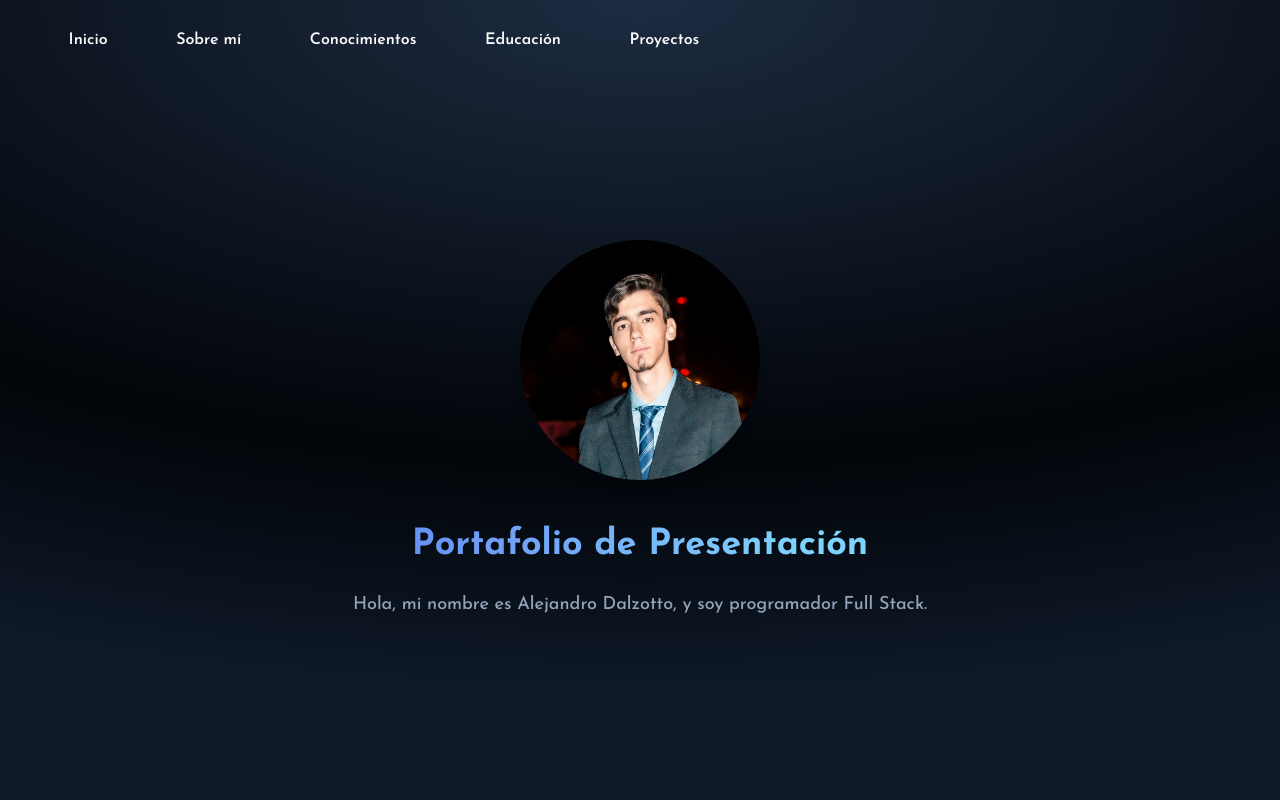
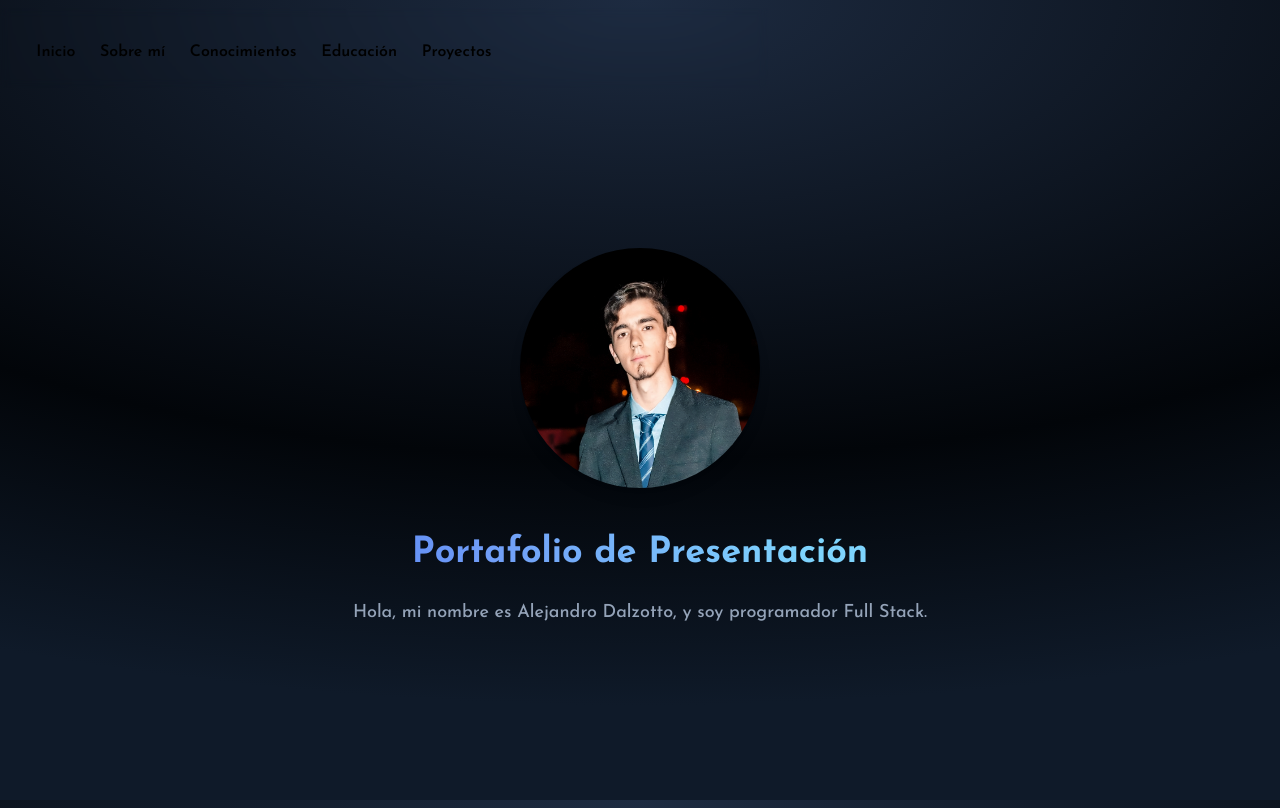
Before and after one commit to AlejandroDalzotto/Portafolio, a Next.js app: page / in a window 1280 px wide. Built offline with nearby package versions, Linux system fonts and the light colour scheme.

Commit message:
cambios a la navbar

```diff
--- a/components/Navbar.jsx
+++ b/components/Navbar.jsx
@@ -5,6 +5,7 @@ import 'app/globals.css'
 import Image from "next/image"
 import BarsSolid from "@/public/icons/bars-solid.svg"
 import { useState } from "react"
+import logo from "@/public/logo.png"
 
 const navigation = [
     {
@@ -34,18 +35,26 @@ export default function Navbar() {
     const [navbar, setNavbar] = useState(false)
 
     return (
-        <header className="font-semibold text-[#fafafa] h-20 w-full md:relative">
+        <header className="font-semibold text-[#fafafa] h-20 w-full md:relative" onClick={() => setNavbar(!navbar)}>
 
             <div className="md:hidden">
-                <button className="m-4 fixed top-1 left-1 z-[5] invert" onClick={() => setNavbar(!navbar)}>
+                <button className={`${navbar ? "invert-0" : "invert"} m-4 fixed top-1 left-1 z-[5]`} onClick={() => setNavbar(!navbar)}>
                     <Image src={BarsSolid} width={25} height={25} alt='bars_icon' />
                 </button>
             </div>
 
 
-            <div className={`fixed md:relative md:block bottom-0 md:bottom-auto w-full md:max-w-[768px] md:left-0 top-0 md:h-[inherit] bg-black md:bg-transparent z-[3] transition-all opacity-0 md:opacity-100 ${navbar ? "left-[0] opacity-100" : "left-[-100%] opacity-0"}`}>
-                <nav className="h-full">
-                    <ul className="h-full flex flex-col md:flex-row items-center justify-evenly">
+            <div className={`fixed md:relative md:block bottom-0 md:bottom-auto w-full md:max-w-[768px] md:left-0 top-0 md:h-[inherit] bg-white/10 backdrop-blur-sm md:bg-transparent z-[3] transition-all opacity-0 md:opacity-100 ${navbar ? "left-[0] opacity-100" : "left-[-100%] opacity-0"}`}>
+                <nav className="h-96 md:h-full bg-slate-100 md:bg-transparent m-2 p-4 flex items-end text-black md:text-white">
+                    <div className="absolute top-6 right-6 md:hidden">
+                        <figure className="flex items-center gap-2">
+                            <Image src={logo} alt="logo" width={40} height={40} />
+                            <figcaption>
+                                <p className="text-2xl font-medium">A|D</p>
+                            </figcaption>
+                        </figure>
+                    </div>
+                    <ul className="h-2/3 w-2/3 flex flex-col md:flex-row justify-around">
                         {navigation.map(({ label, route }) => (
                             <li key={route} className="md:transition-all md:hover:text-[#709DF7] md:hover:underline">
                                 <Link href={route} onClick={() => setNavbar(!navbar)}>{label}</Link>
--- a/next.config.js
+++ b/next.config.js
@@ -10,6 +10,12 @@ const nextConfig = {
         hostname: "images.unsplash.com",
         port: "",
         pathname: "/**"
+      },
+      {
+        protocol: "https",
+        hostname: "img.icons8.com",
+        port: "",
+        pathname: "/ios/256/**"
       }
     ]
   }
```
Also changed, not shown: public/logo.png (added).
